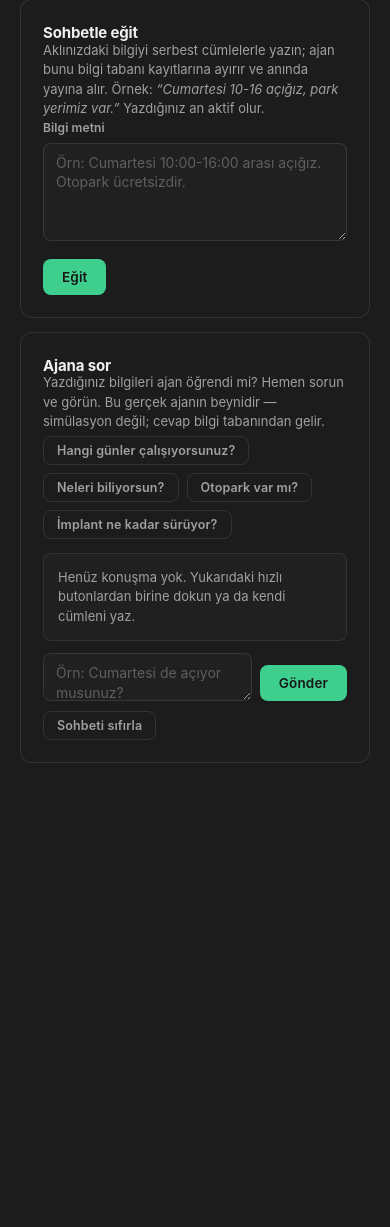
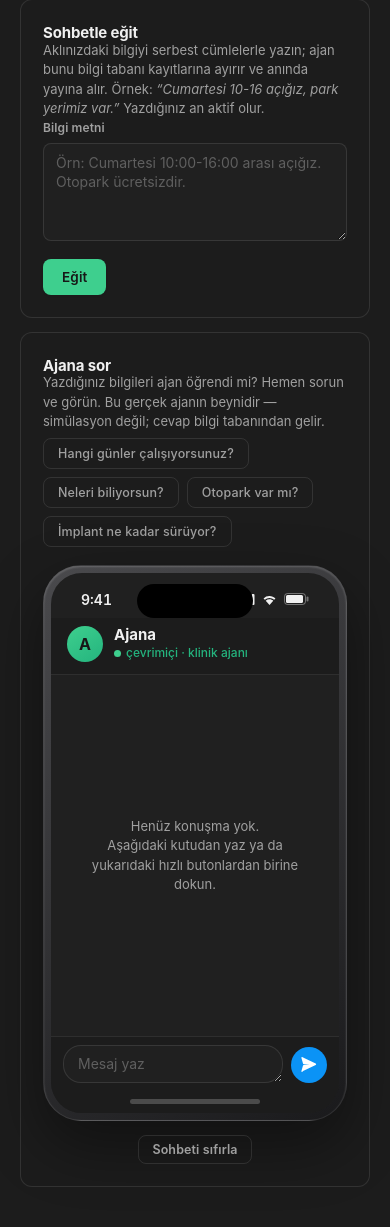
Before and after one commit to botfusions/demokilinik, a FastAPI app: template app/templates/egitim.html in a window 390 px wide. Shown: the part 267-1494 px from the top of the page. Before the commit the page ends 1030 px from the top, so only its background shows below. Run offline with FastAPI, Linux system fonts and the light colour scheme; the template is opened without the code that fills it, so the values that code supplies are empty; some libraries are stand-ins or nearby versions.

Commit message:
Eğitim sohbetini iPhone mockup'ına taşı: gerçekçi WhatsApp önizlemesi
Düz baloncuk listesi yerine Dynamic Island, durum çubuğu ve iMessage
tarzı baloncuklarla telefon çerçevesi — vendor'ın ajanı test ederken
gördüğü ekran gerçek deneyime daha yakın.

```diff
--- a/app/templates/egitim.html
+++ b/app/templates/egitim.html
@@ -62,23 +62,71 @@
   </p>
 
   <style>
-    .sor-cips{display:flex;flex-wrap:wrap;gap:8px;margin:4px 0 14px}
+    .sor-cips{display:flex;flex-wrap:wrap;gap:8px;margin:6px 0 18px}
     .sor-cips form{display:inline}
-    .sohbet-kutu{
-      max-height:340px;overflow-y:auto;padding:14px;
-      background:var(--canvas-soft);border:1px solid var(--hairline-cool);
-      border-radius:var(--r-md);margin-bottom:12px;
-      display:flex;flex-direction:column;gap:8px;
+    .sor-cips button{font-weight:500;padding:7px 14px}
+
+    /* ── iPhone 17 mockup ── */
+    .tel-sarma{display:flex;justify-content:center;margin-top:4px}
+    .iphone{
+      width:100%;max-width:378px;border-radius:55px;padding:12px;
+      background:linear-gradient(145deg,#4a4a4d,#1a1a1c);
+      border:1px solid rgba(255,255,255,.10);
+      box-shadow:0 24px 60px rgba(0,0,0,.40),inset 0 1px 2px rgba(255,255,255,.18);
     }
-    .balon{max-width:80%;padding:9px 13px;border-radius:14px;font-size:14px;
-           line-height:1.45;white-space:pre-wrap;word-break:break-word}
-    .balon.benden{align-self:flex-end;background:var(--primary);color:var(--on-primary);
-                  border-bottom-right-radius:4px}
+    .ekran{
+      position:relative;overflow:hidden;border-radius:44px;
+      background:var(--canvas-soft);min-height:540px;
+      display:flex;flex-direction:column;
+    }
+    /* Dynamic Island */
+    .ada{position:absolute;top:11px;left:50%;transform:translateX(-50%);
+         width:116px;height:34px;background:#000;border-radius:20px;z-index:6}
+    .durum-cubugu{display:flex;justify-content:space-between;align-items:center;
+      padding:16px 30px 8px;color:var(--ink);font-size:14px;font-weight:600;
+      font-variant-numeric:tabular-nums}
+    .durum-cubugu .sag{display:flex;gap:7px;align-items:center}
+
+    .konuk-basi{display:flex;align-items:center;gap:11px;padding:8px 16px 12px;
+      border-bottom:1px solid var(--hairline-cool);background:var(--canvas)}
+    .aj-av{width:36px;height:36px;border-radius:50%;flex:none;
+      background:linear-gradient(145deg,var(--primary),var(--primary-deep));
+      display:flex;align-items:center;justify-content:center;color:var(--on-primary);
+      font-weight:750;font-size:16px}
+    .konuk-basi .ad{font-weight:650;font-size:15px;color:var(--ink);line-height:1.2}
+    .konuk-basi .alt{font-size:12px;color:var(--primary-deep);font-weight:500}
+    .konuk-basi .alt .nokta{display:inline-block;width:7px;height:7px;border-radius:50%;
+      background:var(--primary);margin-right:5px;vertical-align:middle}
+
+    .soyleti{flex:1;overflow-y:auto;padding:16px 13px;display:flex;flex-direction:column;gap:7px}
+    .bos-mesaj{align-self:center;color:var(--ink-mute);font-size:13px;text-align:center;
+      margin:auto 12px;line-height:1.5}
+    .balon{max-width:78%;padding:9px 14px;font-size:14.5px;line-height:1.42;
+      white-space:pre-wrap;word-break:break-word;position:relative}
+    .balon.benden{align-self:flex-end;background:#0b93f6;color:#fff;
+      border-radius:18px 18px 5px 18px}
     .balon.ajandan{align-self:flex-start;background:var(--canvas);
       border:1px solid var(--hairline);color:var(--ink);
-                   border-bottom-left-radius:4px}
-    .sor-form{display:flex;gap:8px;align-items:flex-end}
-    .sor-form textarea{min-height:48px;flex:1}
+      border-radius:18px 18px 18px 5px}
+
+    .giris-bar{display:flex;gap:8px;align-items:flex-end;padding:8px 12px 8px;
+      background:var(--canvas);border-top:1px solid var(--hairline-cool)}
+    .giris-bar textarea{flex:1;min-height:36px;max-height:120px;border-radius:18px;
+      padding:8px 14px;background:var(--canvas-soft)}
+    .ios-gonder{flex:none;width:36px;height:36px;border-radius:50%;padding:0;
+      background:#0b93f6;border:none;box-shadow:none;color:#fff}
+    .ios-gonder:hover{background:#0a82e6;box-shadow:none}
+    .ios-gonder svg{display:block}
+
+    .ev-gosterge{height:22px;display:flex;align-items:center;justify-content:center;
+      background:var(--canvas)}
+    .ev-gosterge i{width:130px;height:5px;border-radius:3px;background:var(--ink-mute-2);opacity:.5}
+
+    .sifir-sira{display:flex;justify-content:center;margin-top:14px}
+    @media (max-width:460px){
+      .iphone{border-radius:38px;padding:7px}
+      .ekran{border-radius:31px}
+    }
   </style>
 
   <div class="sor-cips">
@@ -100,26 +148,56 @@
     </form>
   </div>
 
-  <div class="sohbet-kutu">
+  <div class="tel-sarma">
+    <div class="iphone">
+      <div class="ekran">
+        <div class="ada"></div>
+        <div class="durum-cubugu">
+          <span>9:41</span>
+          <span class="sag">
+            <svg width="17" height="11" viewBox="0 0 17 11" fill="currentColor"><rect x="0" y="7" width="3" height="4" rx="1"/><rect x="4.5" y="5" width="3" height="6" rx="1"/><rect x="9" y="3" width="3" height="8" rx="1"/><rect x="13.5" y="0" width="3" height="11" rx="1"/></svg>
+            <svg width="15" height="11" viewBox="0 0 16 12" fill="currentColor"><path d="M8 2.2c2.5 0 4.8 1 6.5 2.6l-1.4 1.5A7.3 7.3 0 008 4.3 7.3 7.3 0 002.9 6.3L1.5 4.8A9.1 9.1 0 018 2.2z"/><path d="M8 5.8c1.6 0 3 .6 4.1 1.6L8 12 3.9 7.4A5.8 5.8 0 018 5.8z"/></svg>
+            <svg width="25" height="12" viewBox="0 0 25 12"><rect x="0.5" y="0.5" width="21" height="11" rx="3" fill="none" stroke="currentColor" opacity=".4"/><rect x="2" y="2" width="17" height="8" rx="1.5" fill="currentColor"/><rect x="22.5" y="3.5" width="2" height="5" rx="1" fill="currentColor" opacity=".4"/></svg>
+          </span>
+        </div>
+
+        <div class="konuk-basi">
+          <div class="aj-av">A</div>
+          <div>
+            <div class="ad">Ajana</div>
+            <div class="alt"><span class="nokta"></span>çevrimiçi · klinik ajanı</div>
+          </div>
+        </div>
+
+        <div class="soyleti">
           {% for m in sohbet %}
           <div class="balon {{ 'benden' if m.yon == 'gelen' else 'ajandan' }}">{{ m.mesaj }}</div>
           {% else %}
-    <div class="bos">Henüz konuşma yok. Yukarıdaki hızlı butonlardan birine dokun ya da kendi cümleni yaz.</div>
+          <div class="bos-mesaj">Henüz konuşma yok.<br>Aşağıdaki kutudan yaz ya da yukarıdaki hızlı butonlardan birine dokun.</div>
           {% endfor %}
           {% if soru_hata %}
-    <div class="hata" style="margin:0">{{ soru_hata }}</div>
+          <div class="balon ajandan" style="border-color:rgba(229,72,77,.5);color:var(--danger)">⚠ {{ soru_hata }}</div>
           {% endif %}
         </div>
 
-  <form method="post" action="/egitim/sor" class="sor-form">
+        <form method="post" action="/egitim/sor" class="giris-bar">
           <textarea name="mesaj" rows="1"
-              placeholder="Örn: Cumartesi de açıyor musunuz?"
+                    placeholder="Mesaj yaz"
                     required>{{ soru or '' }}</textarea>
-    <button type="submit">Gönder</button>
+          <button type="submit" class="ios-gonder" aria-label="Gönder">
+            <svg width="18" height="18" viewBox="0 0 24 24" fill="currentColor"><path d="M3.4 20.4l17.5-8.4c.8-.4.8-1.6 0-2L3.4 1.6c-.8-.4-1.7.3-1.5 1.2L4 10c.1.5.5.9 1 .9l8 .5-8 .5c-.5 0-.9.4-1 .9l-2.1 7.2c-.2.9.7 1.6 1.5 1.2z"/></svg>
+          </button>
         </form>
-  <form method="post" action="/egitim/sohbet/sifirla" style="margin-top:10px">
+        <div class="ev-gosterge"><i></i></div>
+      </div>
+    </div>
+  </div>
+
+  <div class="sifir-sira">
+    <form method="post" action="/egitim/sohbet/sifirla">
       <button type="submit" class="sade">Sohbeti sıfırla</button>
     </form>
   </div>
+</div>
 
 {% endblock %}
```
Lines whose indentation alone changed are shown as unchanged.
